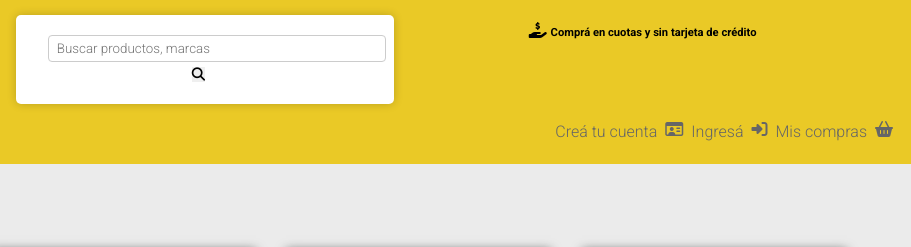
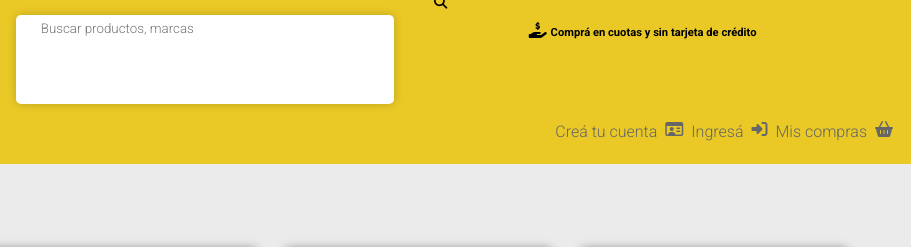
Before and after one commit to GonzaSotelo/mercadoliebreGS, a website: page views/home.html in a window 1280 px wide. Shown: the top 247 px of the page, 369-1280 px from the left. Drawn offline with Linux system fonts and the light colour scheme.

Commit message:
formularios

```diff
--- a/public/ccs/home.css
+++ b/public/ccs/home.css
@@ -40,7 +40,10 @@ flex-wrap: wrap;
     margin: 5px 0 0 -13px;
 }
 
-.home__encabezado--seach button i {}
+.home__encabezado--seach button i {
+    margin: -24px 0 0px 66px;
+    position: absolute;
+}
 
 /* COMPRA */
 .home__encabezado--compra {
--- a/public/ccs/register.css
+++ b/public/ccs/register.css
@@ -15,7 +15,7 @@ form {
     max-width: 500px;
     margin: 0 auto;
     background-color: #fff;
-    padding: 20px;
+    /* padding: 20px; */
     border-radius: 5px;
     box-shadow: 0 0 10px rgba(0, 0, 0, 0.2);
     text-align: center;
@@ -34,10 +34,10 @@ input[type="text"],
 input[type="date"],
 input[type="password"],
 input[type="file"] {
-    width: 100%;
-    padding: 8px;
-    border: 1px solid #ccc;
-    border-radius: 4px;
+    /* width: 100%; */
+    /* padding: 8px; */
+    /* border: 1px solid #ccc; */
+    /* border-radius: 4px; */
 }
 
 label[for="electro"],
@@ -76,6 +76,6 @@ button[type="reset"]:hover {
 @media screen and (max-width: 600px) {
     form {
         max-width: 90%;
-        /* text-align: center; */
+        text-align: center;
     }
 }
```
